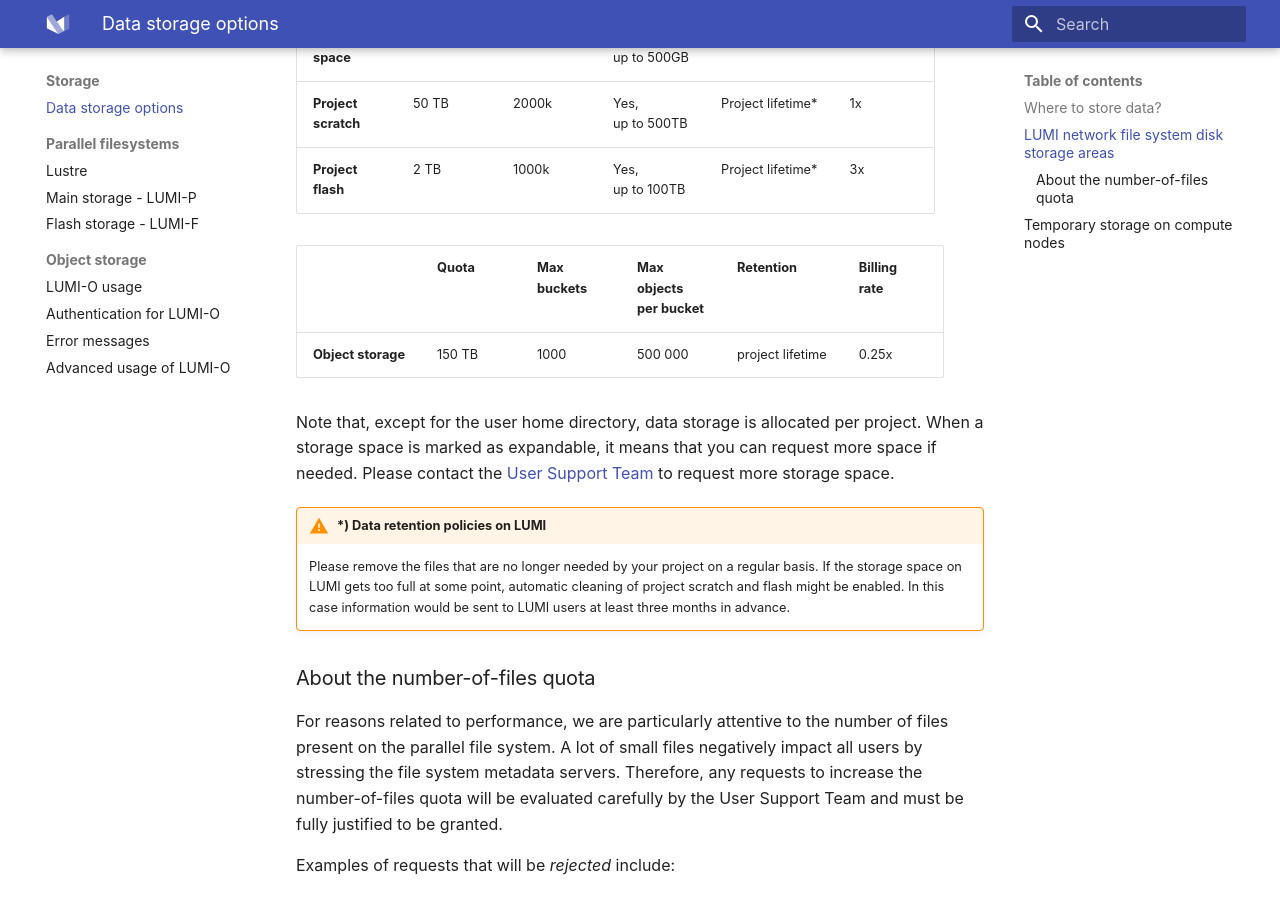
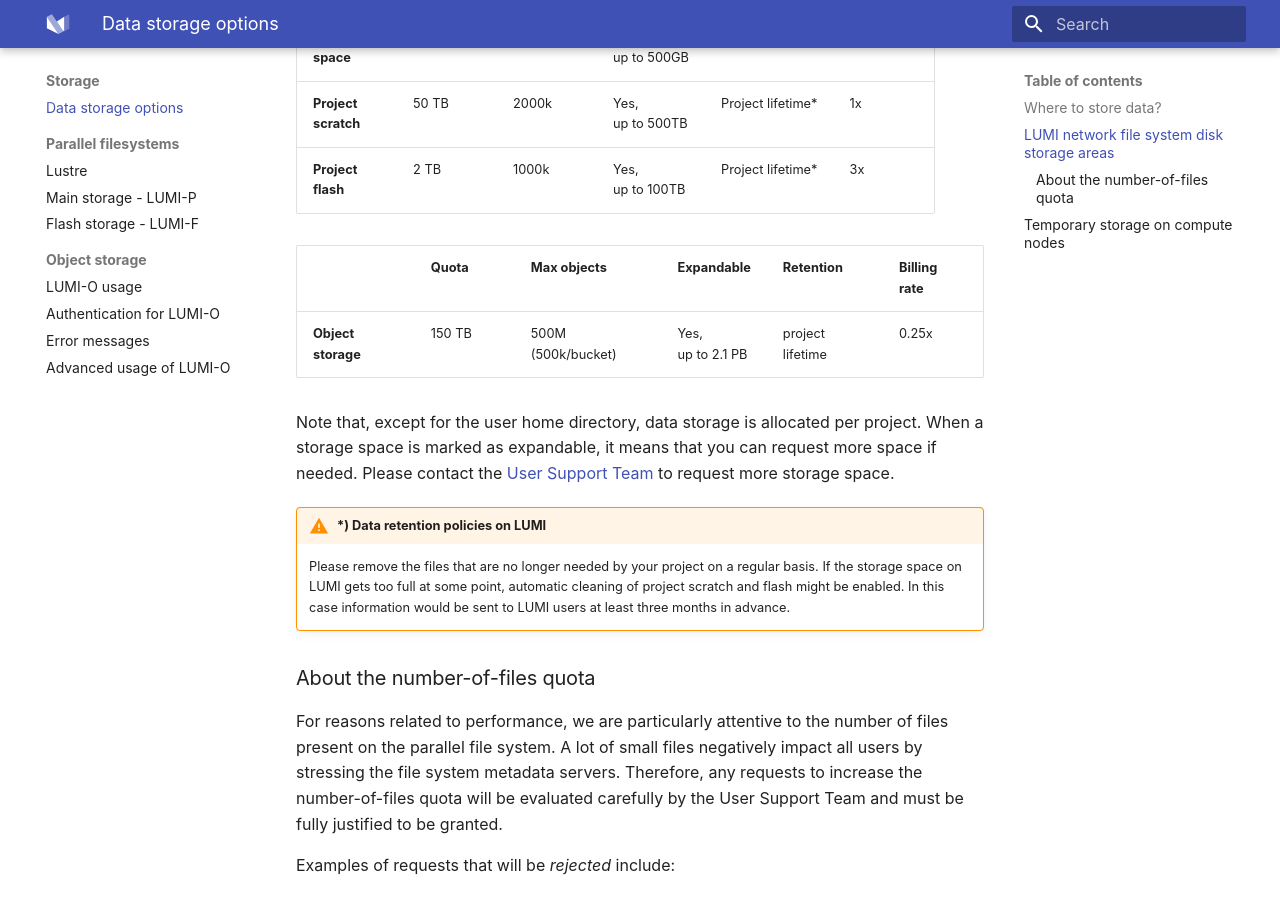
Before and after one commit to Lumi-supercomputer/lumi-userguide, an MkDocs documentation site: the page built from docs/storage/index.md, in a window 1280 px wide and 900 px high, scrolled down 1706 px. Built offline with MkDocs 1.6.1 and Material for MkDocs 9.7.7, drawn with Linux system fonts in a browser that asks for light colours.

Commit message:
Update lumio as expandable
Updating lumi-o to be expandable until 2.1 PB.

So that the table fits on the page, I modified the buckets/objects columns. I think the way I've presented it now is the best option, but let me know if you come up with something better (such that more columns are not needed..)
This can be better clarified on the LUMI-O pages (update in progress)

```diff
--- a/docs/storage/index.md
+++ b/docs/storage/index.md
@@ -100,9 +100,9 @@
 | **Project<br>scratch**    | 50 TB | 2000k     | Yes,<br> up to 500TB  | Project lifetime* | 1x              |
 | **Project<br>flash**       |  2 TB | 1000k     | Yes,<br> up to 100TB  | Project lifetime* | 3x             |
 
-|                    | Quota  | Max<br>buckets | Max<br>objects<br>per bucket     | Retention           | Billing<br>rate |
-|--------------------|--------|----------------|----------------------------------|---------------------|-----------------|
-| **Object storage** | 150 TB | 1000           | 500 000                          | project lifetime    | 0.25x            |
+|                    | Quota  | Max objects                     |   Expandable          | Retention         | Billing<br>rate |
+|--------------------|--------|---------------------------------|-----------------------|-------------------|-----------------|
+| **Object storage** | 150 TB | 500M <nobr>(500k/bucket)</nobr> | Yes,<br> up to 2.1 PB | project lifetime  | 0.25x           |
 
 Note that, except for the user home directory, data storage is allocated per
 project. When a storage space is marked as expandable, it means that you can
```
